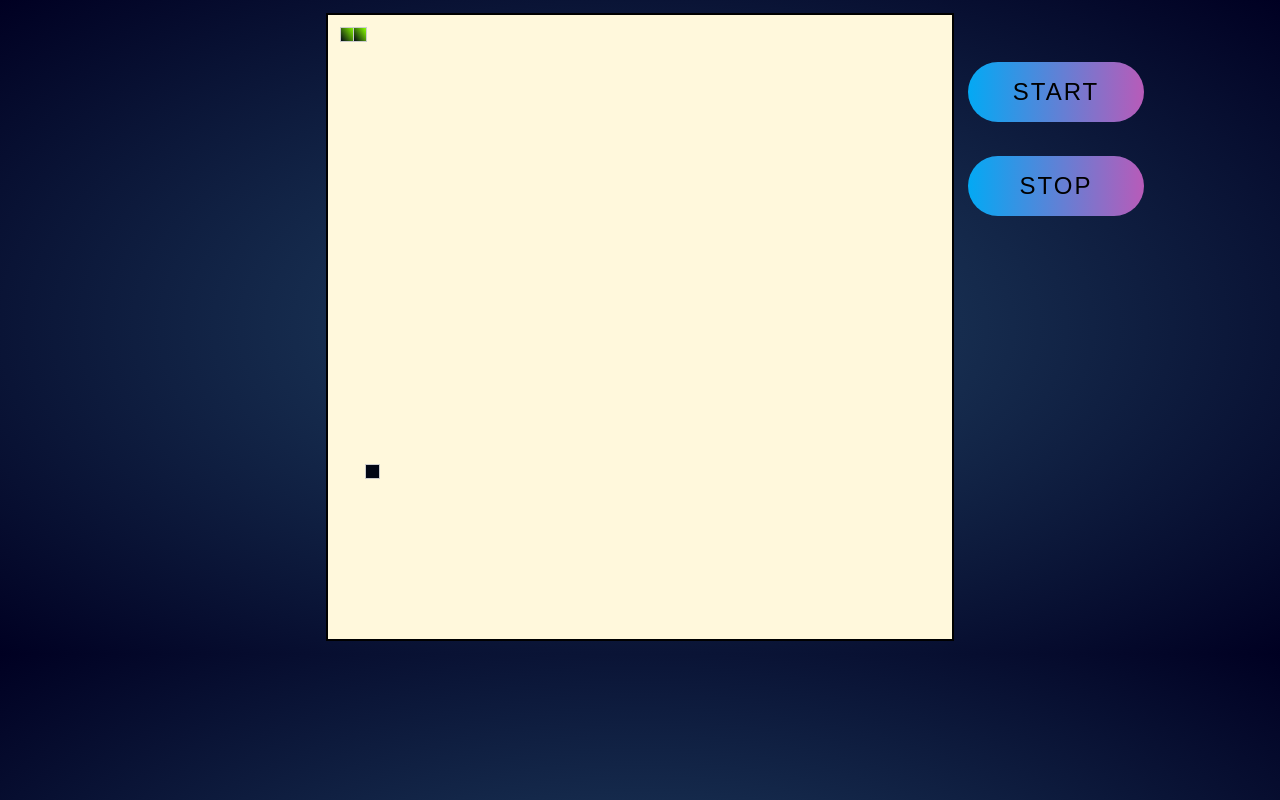
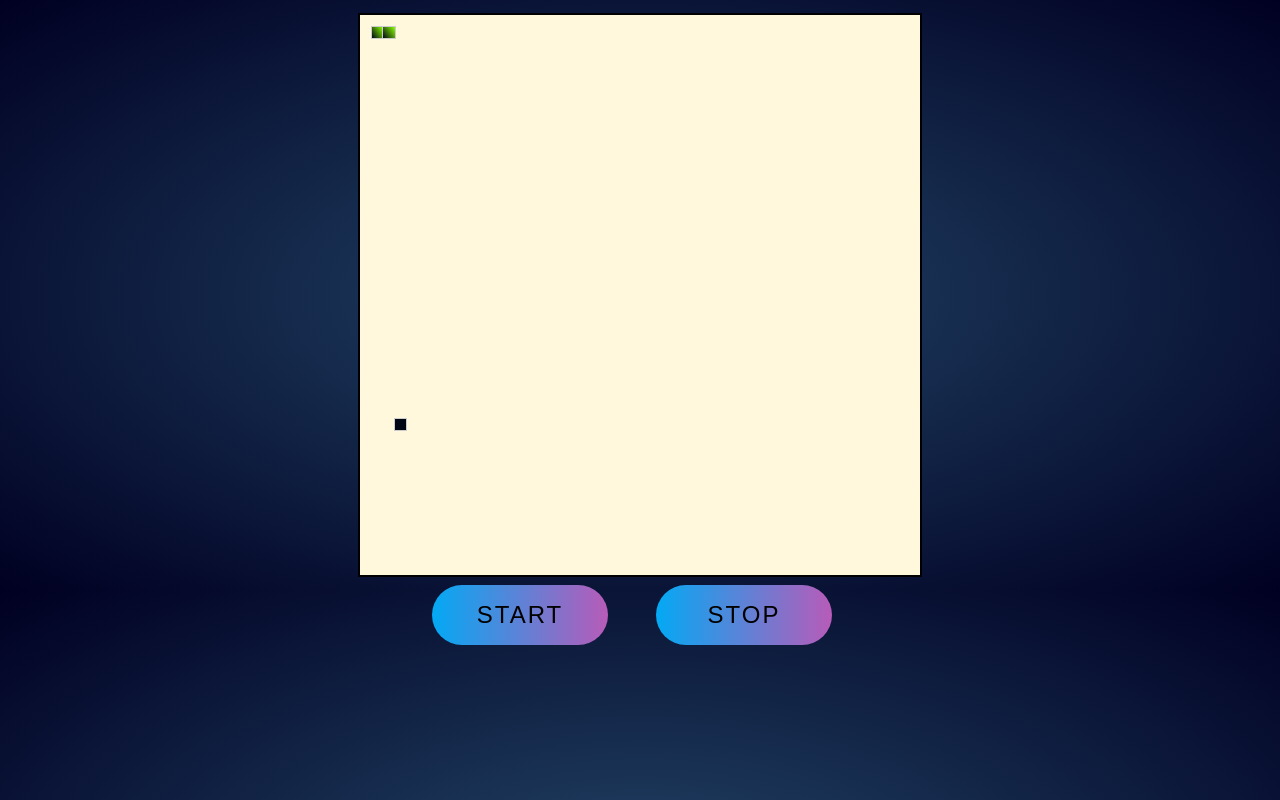
Before and after one commit to Piotrn-87/React-Snake, a React (Create React App) app: page / in a window 1280 px wide. Built offline with nearby package versions, Linux system fonts and the light colour scheme.

Commit message:
Feat: Change game arena size

```diff
--- a/src/App.css
+++ b/src/App.css
@@ -14,10 +14,10 @@ body {
 .game-arena {
   background: cornsilk;
   border: 2px solid #000;
-  height: 39rem;
+  height: 35rem;
   margin: .8rem auto;
   position: relative;
-  width: 39rem;
+  width: 35rem;
 }
 
 .snake-dot {
@@ -46,19 +46,20 @@ body {
   cursor: pointer;
   font-size: 1.5rem;
   letter-spacing: 2px;
-  left: 100%;
+  left: 10%;
   margin: 1rem;
   padding: 1rem;
   position: absolute;
   text-transform: uppercase;
-  top: 5%;
+  top: 99%;
   transition: .5s;
   width: 11rem;
   z-index: 2020;
 }
 
 .button__stop {
-  top: 20%;
+  left: 50%;
+  top: 99%;
 }
 
 .button__start:hover,
```
